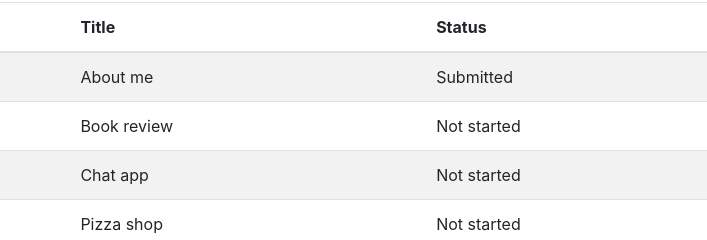
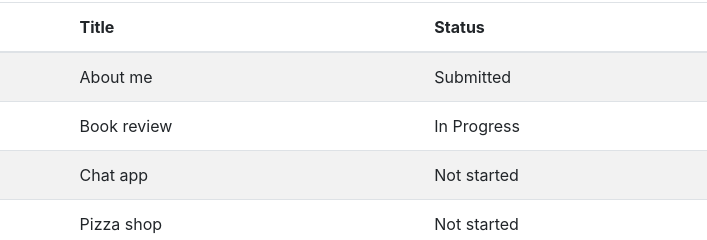
Before and after one commit to adityagamer786/cs50, a plain HTML site: page project0/projects.html in a window 1280 px wide. Shown: the part 191-431 px from the top of the page, 573-1280 px from the left. Drawn offline with nearby package versions, Linux system fonts and the light colour scheme; some icons are missing.

Commit message:
Modified projects.html

```diff
--- a/project0/projects.html
+++ b/project0/projects.html
@@ -70,7 +70,7 @@
               <tr>
                 <th>Project 1</td>
                 <td>Book review</td>
-                <td>Not started</td>
+                <td>In Progress</td>
               </tr>
               <tr>
                 <th>Project 2</td>
```
